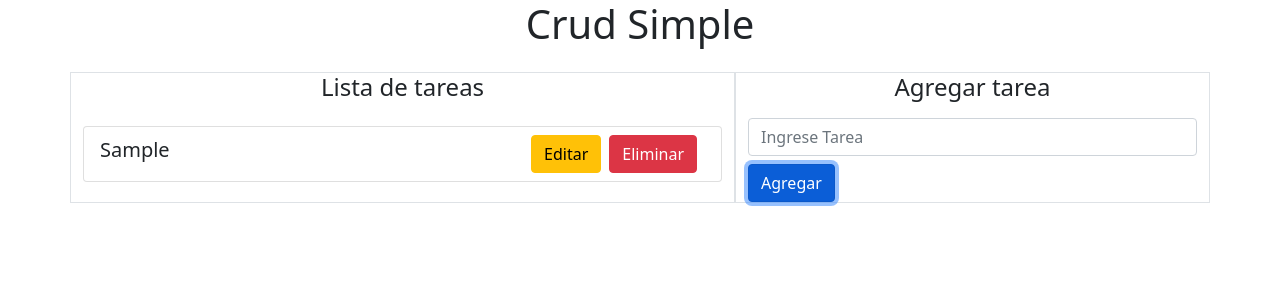
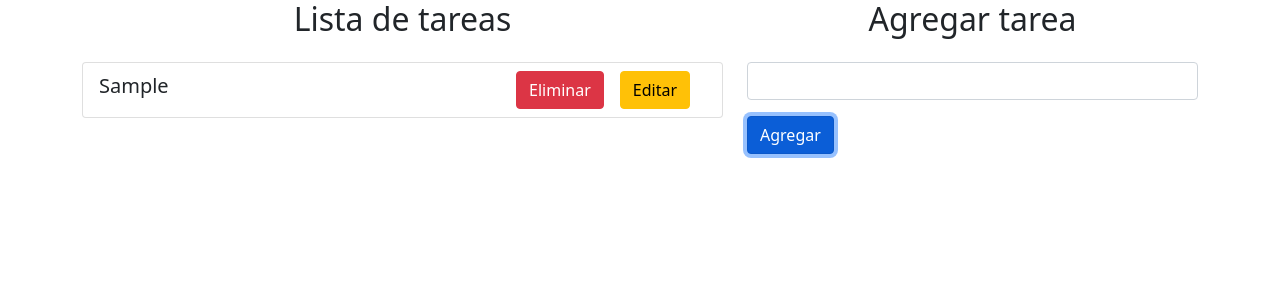
Before and after one commit to AlexHerrerax/Ensayo_wb, a React (Create React App) app: page / in a window 1280 px wide. Both pictures are taken after typing "Sample" into the empty fields and a click on the button "Agregar". Shown: the top 300 px of the page. Built offline with nearby package versions, Linux system fonts and the light colour scheme.

Commit message:
Lista tareas terminado

```diff
--- a/src/FormularioLista.jsx
+++ b/src/FormularioLista.jsx
@@ -1,110 +1,125 @@
 import React from 'react'
 import { useState } from 'react'
 
+
 const FormularioLista = () => {
 
+
 const [tarea, setTarea] = useState("");
-    const [lista, setlista] = useState([]);
-    const [contador, setContador] = useState(0);
-    const [editarLista, setEditarLista] = useState(false)
+const [lista, setLista] = useState([]);
+const [contador, setContador] =useState(0);
+const [estadoEditar, setestadoEditar] = useState(false);
+const [idUnico, setIdUnico] = useState("");
+const [error, setError] = useState(null);
 
 
 
 
-    const enviarDatos = (e) => {
-        setContador(contador + 1)
+const enviarDatos = (e) =>{
+
 e.preventDefault();
+if (!tarea.trim()){
+        console.log("Ingrese dato");
+        setError("Ingrese tarea")
+        return;
+    }
 
-        if (!tarea.trim()) {
-            console.log("Falta");
+setContador(contador+1);
+setLista([...lista,{id:contador, nombreTarea:tarea}])
+setTarea("");
+setError(null)
+}
+
+
+const eliminar = (id) =>{
+const filtrado = lista.filter(item => item.id !==id);
+setLista(filtrado);
+}
+
+const editar =(item) =>{
+    setestadoEditar(true)
+    setTarea(item.nombreTarea)
+    console.log(item.nombreTarea);
+    setIdUnico(item.id)
+
+
+}
+
+const cambio =(e) =>{
+    e.preventDefault();
+if (!tarea.trim()){
+        console.log("Ingrese dato");
+        setError("Ingrese tarea")
         return;
     }
 
 
-
-        setlista([...lista, { id: contador, nombreTarea: tarea }])
-
-        //e.target.reset();
+   const recorrido = lista.map(item =>(
+       item.id === idUnico ? {id:idUnico, nombreTarea:tarea} : item
+   ))
+setLista(recorrido);
+setestadoEditar(false);
 setTarea("");
-
+setError(null)
 
 }
 
-  const eliminar = (id) =>{
-      console.log(id);
 
-      const filtrado = lista.filter(item => item.id !==id )
-      console.log(filtrado);
-      setlista(filtrado)
-    }
-
-    const editar = (item) =>{
-
-        setEditarLista(true);
-        console.log(item);
-        setTarea(item.nombreTarea)
-
-
-    }
 
     return (
         <>
 
             <div className="container">
-                <h1 className="text-center mb-4">Crud Simple</h1>
                 <div className="row">
-                    <div className="col-7 border">
-                        <h4 className="text-center mb-4">Lista de tareas</h4>
-
+                    <div className="col-7 ">
+                        <h2 className="text-center mb-4">Lista de tareas</h2>
                         <ul className="list-group">
 
+                            {/* COMIENZA LISTA DE TAREAS */}
 
                              {
-                                lista.length === 0
-                                    ? <>  <span className="lead">No hay tareas</span> </>
-                                    : (
+                                 lista.length===0
+                                 ?
+                                 <span className="lead border p-1">No hay tareas</span>
+                                :
+
                                  lista.map((item) => (
 
-                                            <li className="list-group-item " key={item.id}>
+                             <li className="list-group-item" key={item.id}>
                              <span className="lead">{item.nombreTarea}</span>
-                                                <button type="button" className="btn btn-danger float-end mx-2" onClick={()=>eliminar(item.id)}>Eliminar</button>
-                                                <button type="button" className="btn btn-warning float-end" onClick={() => editar(item)}>Editar</button>
 
+                             <button className="btn btn-warning float-end mx-3" onClick={()=>editar(item)}>Editar</button>
+
+                             <button className="btn btn-danger float-end" onClick={()=>eliminar(item.id)}>Eliminar</button>
                              </li>
 
                                 ))
-                                    )
-
 
                              }
 
 
 
+                             {/* FINALIZA LISTA DE TAREAS */}
                         </ul>
-
-
                     </div>
 
-                    <div className="col-5 border">
+                    <div className="col-5 ">
 
+                       {/*  COMIENZA INGRESO DE TAREA */}
+                        <h2 className="text-center mb-4">Agregar tarea</h2>
+                        {error && <span className="text-danger">{error}</span> }
+                        <form onSubmit={enviarDatos}>
+                            <input  onChange={(e) =>  setTarea(e.target.value)} value={tarea}  type="text" className="form-control mb-3" />
 
-                        <h4 className="text-center">{editarLista ? "Editar tarea" : "Agregar tarea"}</h4>
+                            {estadoEditar ?
 
+                             <button type="submit" className="btn btn-info" onClick={(e) =>cambio(e)}>Editar</button>
 
-                        <form onSubmit={enviarDatos}>
-                            <input
-                                type="text"
-                                className="form-control mt-3 mb-2"
-                                placeholder="Ingrese Tarea"
-                                onChange={(e) => setTarea(e.target.value)}
-                               value={tarea}
-                            />
-                           {
-                               editarLista ? ( <button type="submit" className="btn btn-warning ">Editar</button>) :
-                               ( <button type="submit" className="btn btn-primary ">Agregar</button>)
+                            :
+                            <button type="submit" className="btn btn-primary">Agregar</button>
 }
-
                         </form>
+                        {/*  FINALIZA INGRESO DE TAREA */}
                     </div>
                 </div>
             </div>
```
Lines whose indentation alone changed are shown as unchanged.
